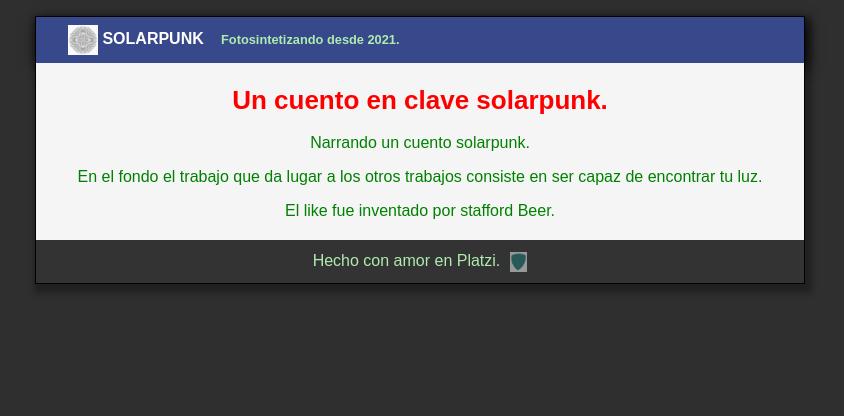
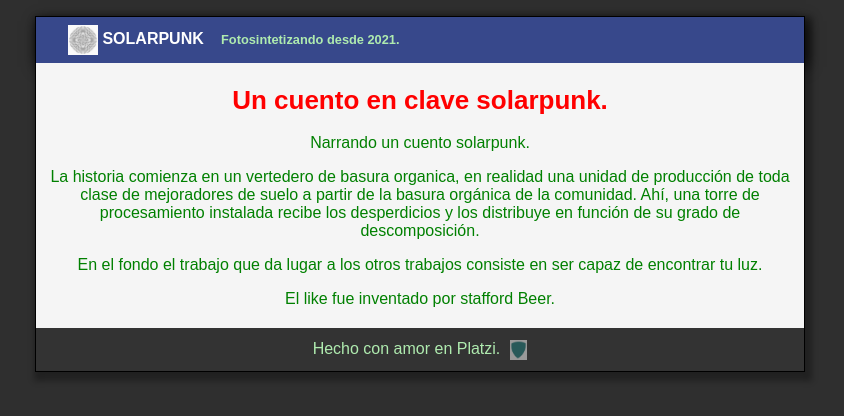
Before and after one commit to bohmbox/git-course, a plain HTML site: page index.html in a window 1280 px wide. Shown: the whole page, without its empty margins (220-1064 px from the left). Drawn offline with Linux system fonts and the light colour scheme.

Commit message:
inicio historia solarpunk

```diff
--- a/index.html
+++ b/index.html
@@ -19,6 +19,7 @@
         <div id="post">
             <h1>Un cuento en clave solarpunk.</h1>
             <p>Narrando un cuento solarpunk.</p>
+            <p>La historia comienza en un vertedero de basura organica, en realidad una unidad de producción de toda clase de mejoradores de suelo a partir de la basura orgánica de la comunidad. Ahí, una torre de procesamiento instalada recibe los desperdicios y los distribuye en función de su grado de descomposición. </p>
             <p>En el fondo el trabajo que da lugar a los otros trabajos consiste en ser capaz de encontrar tu luz.</p>
             <p>El like fue inventado por stafford Beer.</p>
         </div>
```
